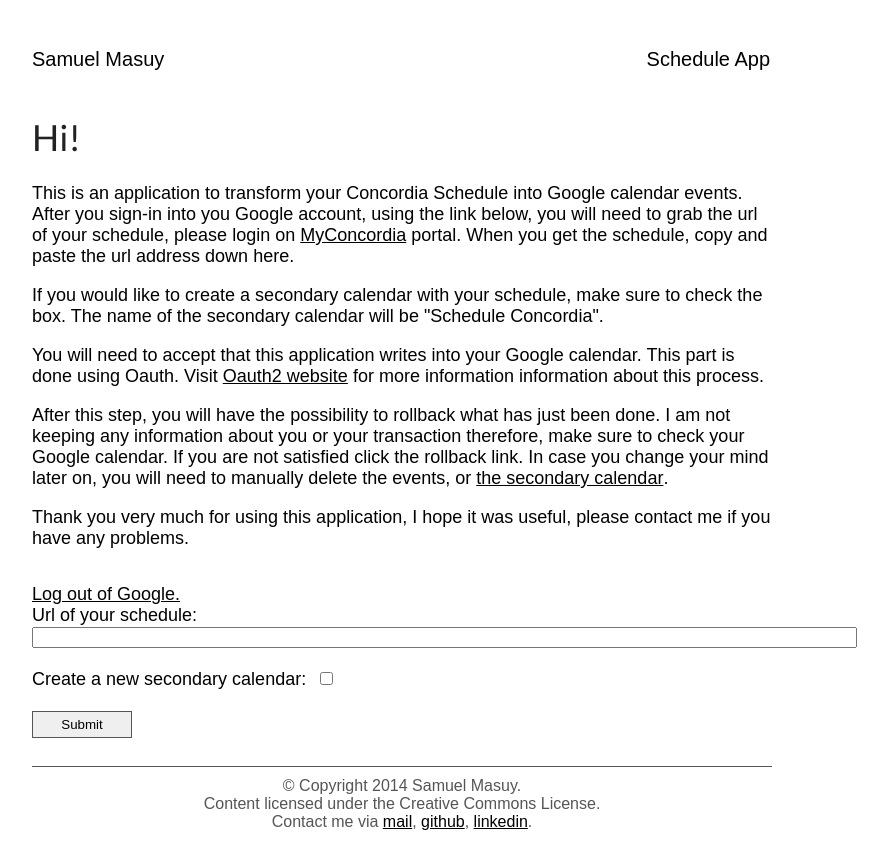
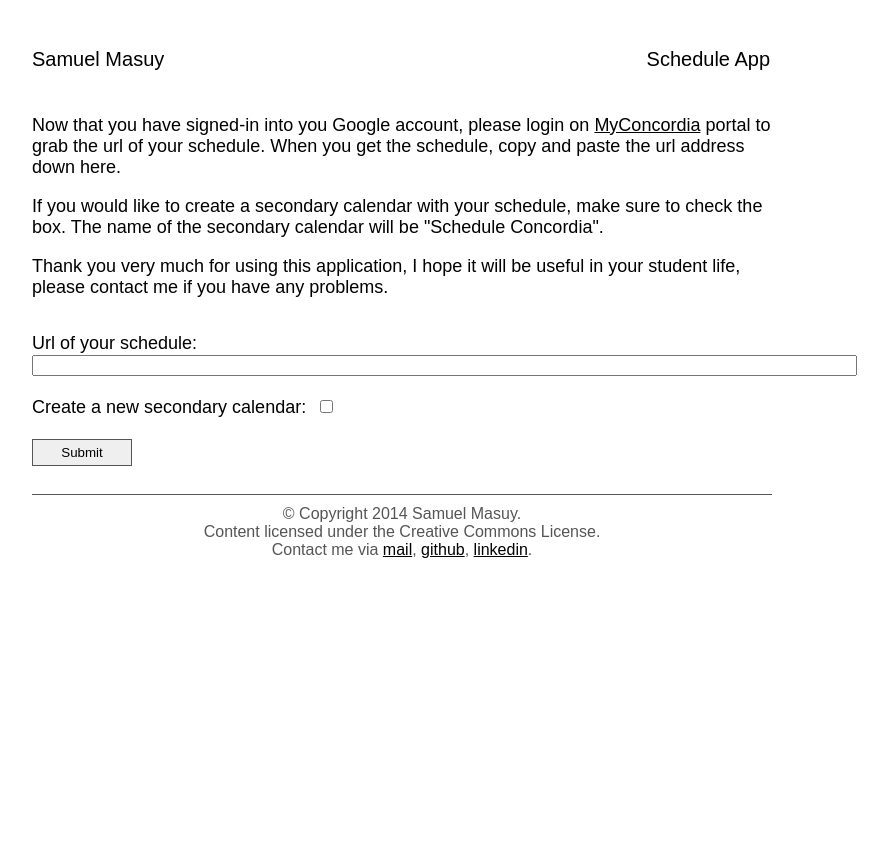
Before and after one commit to samuelmasuy/Concordia-Schedule-to-Gcal, a Flask app: page / in a window 1280 px wide. Shown: the top 844 px of the page, without its empty margins (238-1126 px from the left). After the commit the page ends 558 px from the top, so only its background shows below. Run offline with Flask 2, Linux system fonts and the light colour scheme; the visitor is signed in with stand-in values (Sample User, id 1); parts of the project's set-up code (start-up, migrations or seed data) failed here and were passed over.

Commit message:
changed the organization of the whole process of login and entering the url into different pages

```diff
--- a/app/eventParser.py
+++ b/app/eventParser.py
@@ -124,7 +124,7 @@ def format_dates(day_of_the_week, hours):
         zip('monday tuesday wednesday thursday friday'.split(),
             (getattr(rdelta, d) for d in 'MO TU WE TH FR'.split())))
 
-    # get first day of the semester
+    # first day of the semester
     first_day_semester = date(2014, 1, 6)
     last_day_semester = date(2014, 4, 12)
 
--- a/app/templates/base.html
+++ b/app/templates/base.html
@@ -16,7 +16,7 @@
       </header>
       <nav>
         <ul>
-          <li><a href="{{ url_for('schedule_index') }}">Schedule App</a>
+          <li><a href="{{ url_for('schedule_login') }}">Schedule App</a>
           </li>
         </ul>
       </nav>
--- a/app/templates/schedule_form.html
+++ b/app/templates/schedule_form.html
@@ -1,13 +1,8 @@
 <div id="contact-area">
-    {% if isAnonymous %}
-        <a href="{{ url_for('login') }}">Please Sign-in into google.</a>
-    {% else %}
-        <a href="{{ url_for('logout') }}">Log out of Google.</a>
-    {% endif %}
     <form action="" method="post" name="url">
         {{form.hidden_tag()}}
         <label for="URL">Url of your schedule:</label>
-        {{ form.url(size = 100, maxlength = 240) }}<br /><br />
+        {{ form.url(size = 100, maxlength = 260) }}<br /><br />
         <label for="newCal">Create a new secondary calendar:</label>
         {{ form.new_cal() }}<br /><br />
         <input type="submit" value="Submit" class="submit-button" />
--- a/app/templates/schedule_index.html
+++ b/app/templates/schedule_index.html
@@ -1,23 +1,8 @@
 {% extends "base.html" %}
 {% block content %}
-    <h1>Hi!</h1>
-    <p>This is an application to transform your Concordia Schedule into Google calendar events.
-    After you sign-in into you Google account, using the link below, you will need to grab the url of your schedule, please login on <a href="https://psis.concordia.ca/personalschedule/login.asp" target="_blank">MyConcordia</a> portal. When you get the schedule, copy and paste the url address down here.</p>
+    <p>Now that you have signed-in into you Google account, please login on <a href="https://psis.concordia.ca/personalschedule/login.asp" target="_blank">MyConcordia</a> portal to grab the url of your schedule. When you get the schedule, copy and paste the url address down here.</p>
     <p>If you would like to create a secondary calendar with your schedule, make sure to check the box. The name of the secondary calendar will be "Schedule Concordia".</p>
-    <p>You will need to accept that this application writes into your Google calendar. This part is done using Oauth. Visit <a href="http://oauth.net/2/" target="_blank">Oauth2 website</a> for more information information about this process.</p>
-    <p>After this step, you will have the possibility to rollback what has just been done. I am not keeping any information about you or your transaction therefore, make sure to check your Google calendar. If you are not satisfied click the rollback link. In case you change your mind later on, you will need to manually delete the events, or <a href="https://support.google.com/calendar/answer/37188?hl=en">the secondary calendar</a>.</p>
-    <p>Thank you very much for using this application, I hope it was useful, please contact me if you have any problems.</p>
+    <p>Thank you very much for using this application, I hope it will be useful in your student life, please contact me if you have any problems.</p>
 
     {% include "schedule_form.html" ignore missing %}
-
-    {% if url %}
-    <div style="margin-top: 50px;">
-        <p>{{ url }}</p>
-        <p>All the events have been created!</p>
-        <p><a href="https://www.google.com/calendar" target="_blank">Check your GCal!</a></p>
-        <p><a href="{{ url_for('schedule_delete') }}">Do you want to rollback?</a></p>
-        <p><a href="{{ url_for('logout') }}">Or logout?</a></p>
-    </div>
-    {% endif %}
-
 {% endblock %}
--- a/app/views.py
+++ b/app/views.py
@@ -49,9 +49,11 @@ def logout():
     app.SECRET_KEY = os.urandom(66)
     if 'credentials' in session:
         session.pop('credentials', None)
+        session.pop('cal', None)
+        session.pop('events', None)
         return render_template('schedule_logout.html')
     else:
-        return redirect(url_for('schedule_index'))
+        return redirect(url_for('schedule_login'))
 
 
 @app.route('/oauth2callback')
@@ -62,7 +64,7 @@ def oauth2callback():
         try:
             credentials = flow.step2_exchange(code)
         except Exception:
-            redirect(url_for('schedule_index'))
+            return redirect(url_for('schedule_login'))
 
         c = credentials.to_json()
         session['credentials'] = c
@@ -89,38 +91,25 @@ def internal_error(error):
 @app.route('/', methods=['GET', 'POST'])
 @app.route('/schedule_index', methods=['GET', 'POST'])
 def schedule_index():
+    # Check if the user is loggedIn.
+    if 'credentials' not in session:
+        return redirect(url_for('schedule_login'))
+
     # Create form.
     form = InputUrlForm()
-    url = ''
     events = []
-    # User is not loggedIn!
-    isAnonymous = True
-
-    # If the user didn't log in, before submitting form,
-    # save what was in the url box.
-    if 'url' in session:
-        form.url.data = session['url']
-
-    # Check if the user is loggedIn.
-    if 'credentials' in session:
-        isAnonymous = False
 
     # When the form is validated, see forms.py for validation.
     if form.validate_on_submit():
         # Save what is in the field.
         url = form.url.data
         new_cal = form.new_cal.data
-        session['url'] = url
 
         # Make sure the user is actually loggedIn.
         try:
             tokken = session['credentials']
         except KeyError:
-            flash(
-                "Please accept that this application writes"
-                + " into your google calendar.")
-            return render_template('schedule_index.html', tilte="Schedule App",
-                                   form=form, isAnonymous=isAnonymous)
+            return redirect(url_for('schedule_login'))
 
         credentials = OAuth2Credentials.from_json(tokken)
         http = httplib2.Http()
@@ -138,12 +127,24 @@ def schedule_index():
         # Save events and calendar created in case the user wants to rollback.
         session['events'] = events
         session['cal'] = cal
-        session.pop('url', None)
+        return render_template('schedule_result.html', tilte="Schedule App")
     else:
         # When the form is not valid, render appropriate message.
         flash_errors(form)
     return render_template('schedule_index.html', tilte="Schedule App",
-                           form=form, url=url, isAnonymous=isAnonymous)
+                           form=form)
+
+
+@app.route('/schedule_login')
+def schedule_login():
+    # User is not loggedIn!
+    isAnonymous = True
+
+    # Check if the user is loggedIn.
+    if 'credentials' in session:
+        isAnonymous = False
+    return render_template('schedule_login.html', tilte="Schedule App",
+                           isAnonymous=isAnonymous)
 
 
 @app.route('/schedule_delete')
```
Also changed, not shown: app/templates/schedule_login.html (added, +13 -0 lines), app/templates/schedule_result.html (added, +11 -0 lines), README.md.
